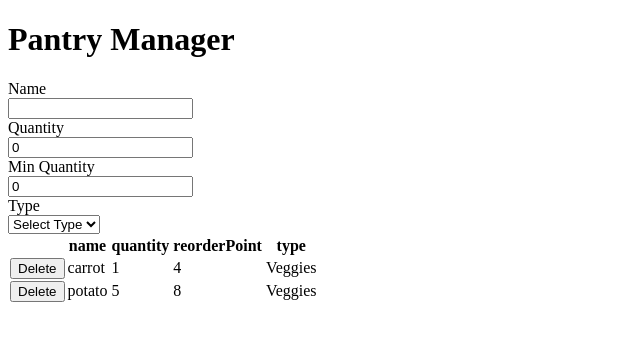
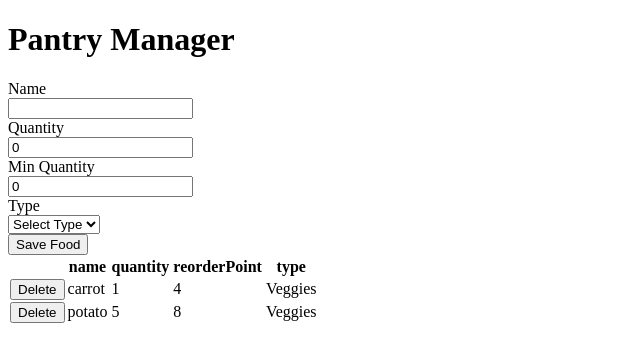
Before and after one commit to mbren2/eg_reactTraining, a React (Create React App) app in the folder eg-training/eg-training/: page / in a window 1280 px wide. Shown: the top 362 px of the page, without its empty margins (0-640 px from the left). Built offline with nearby package versions, Linux system fonts and the light colour scheme; data requests are answered from the project's data file.

Commit message:
added submit button

```diff
--- a/eg-training/eg-training/src/App.tsx
+++ b/eg-training/eg-training/src/App.tsx
@@ -132,6 +132,7 @@ export function App() {
             {label:"Fruit", value:"Fruit"}
             ]}
         />
+        <input className="btn btn-primary" type="submit" value="Save Food" />
       </form>
 
       <table>
```
